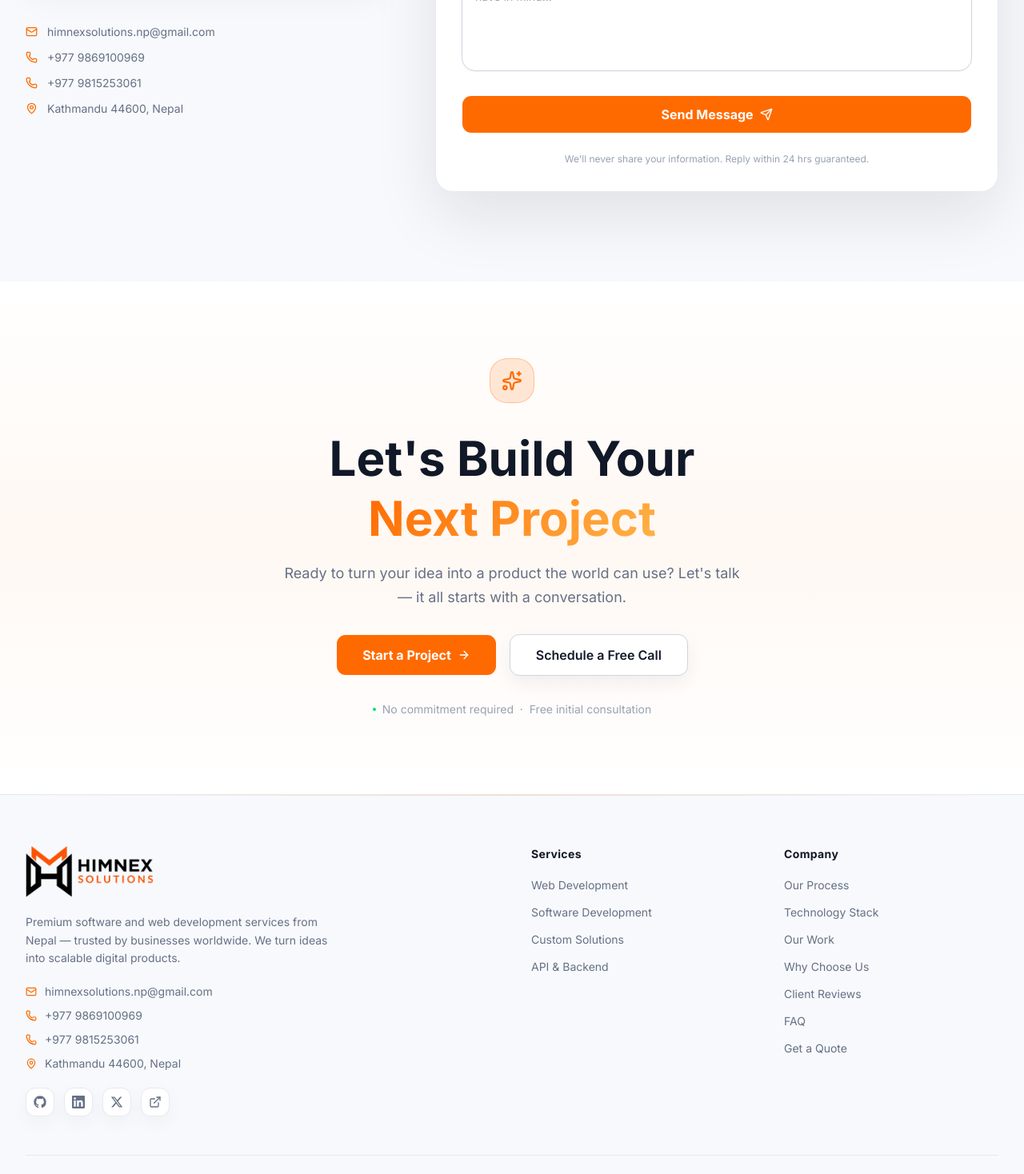
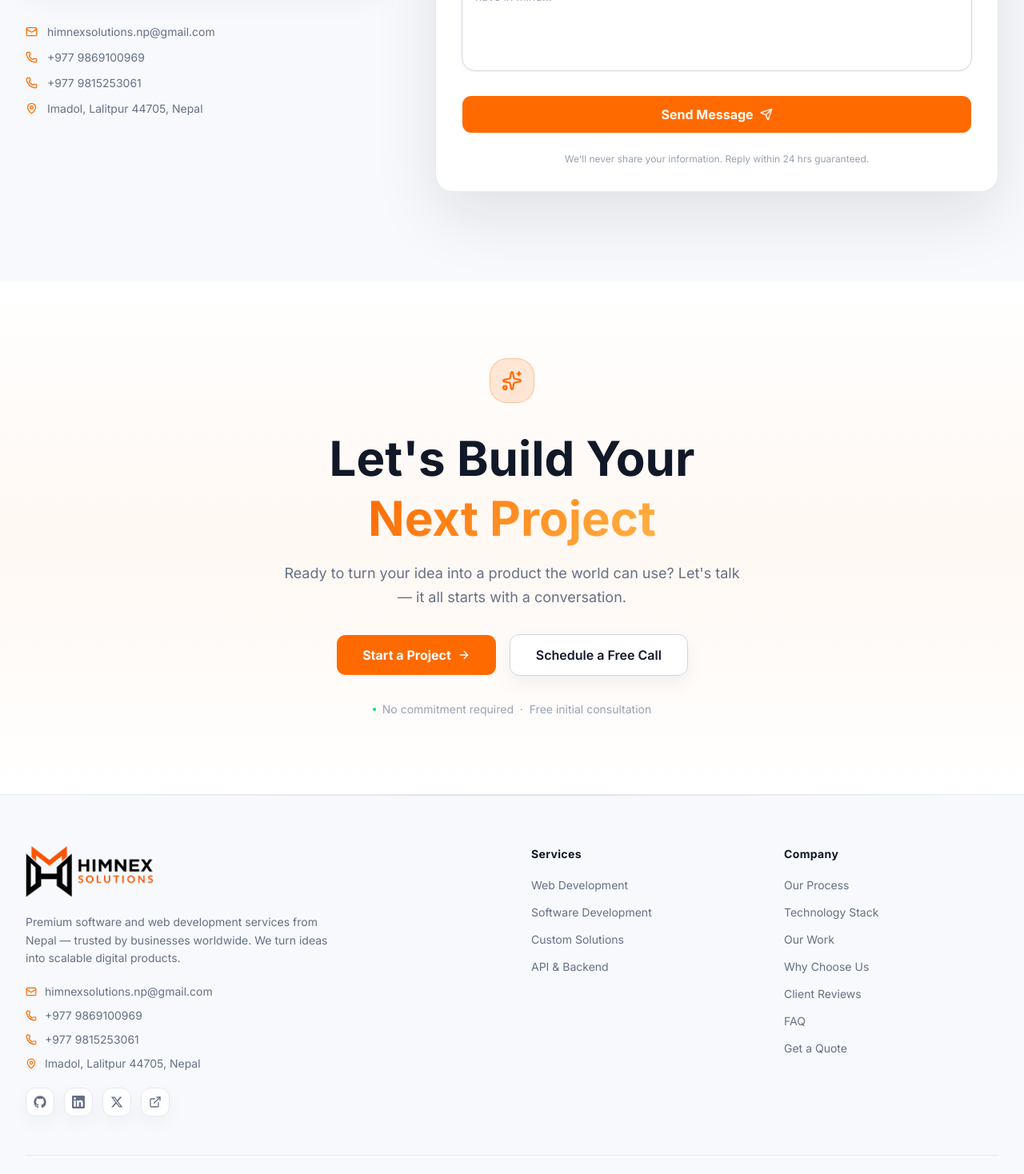
Before and after one commit to himnex-solutions/himnex-landing-page, a Next.js app: page / in a window 1280 px wide. Shown: the part 9060-10528 px from the top of the page at 80% size. Built offline with nearby package versions, Linux system fonts and the light colour scheme.

Commit message:
Your commit message

```diff
--- a/components/Contact.tsx
+++ b/components/Contact.tsx
@@ -203,7 +203,7 @@ export default function Contact() {
               </a>
               <div className="flex items-center gap-3 text-sm text-[#667085]">
                 <MapPin size={15} className="text-[#FF6A00] flex-shrink-0" />
-                Kathmandu 44600, Nepal
+                Imadol, Lalitpur 44705, Nepal
               </div>
             </motion.div>
           </div>
--- a/components/Footer.tsx
+++ b/components/Footer.tsx
@@ -103,7 +103,7 @@ export default function Footer() {
               </a>
               <div className="flex items-center gap-2.5 text-sm text-[#667085]">
                 <MapPin size={14} className="text-[#FF6A00] flex-shrink-0" />
-                Kathmandu 44600, Nepal
+                Imadol, Lalitpur 44705, Nepal
               </div>
             </div>
 
```
